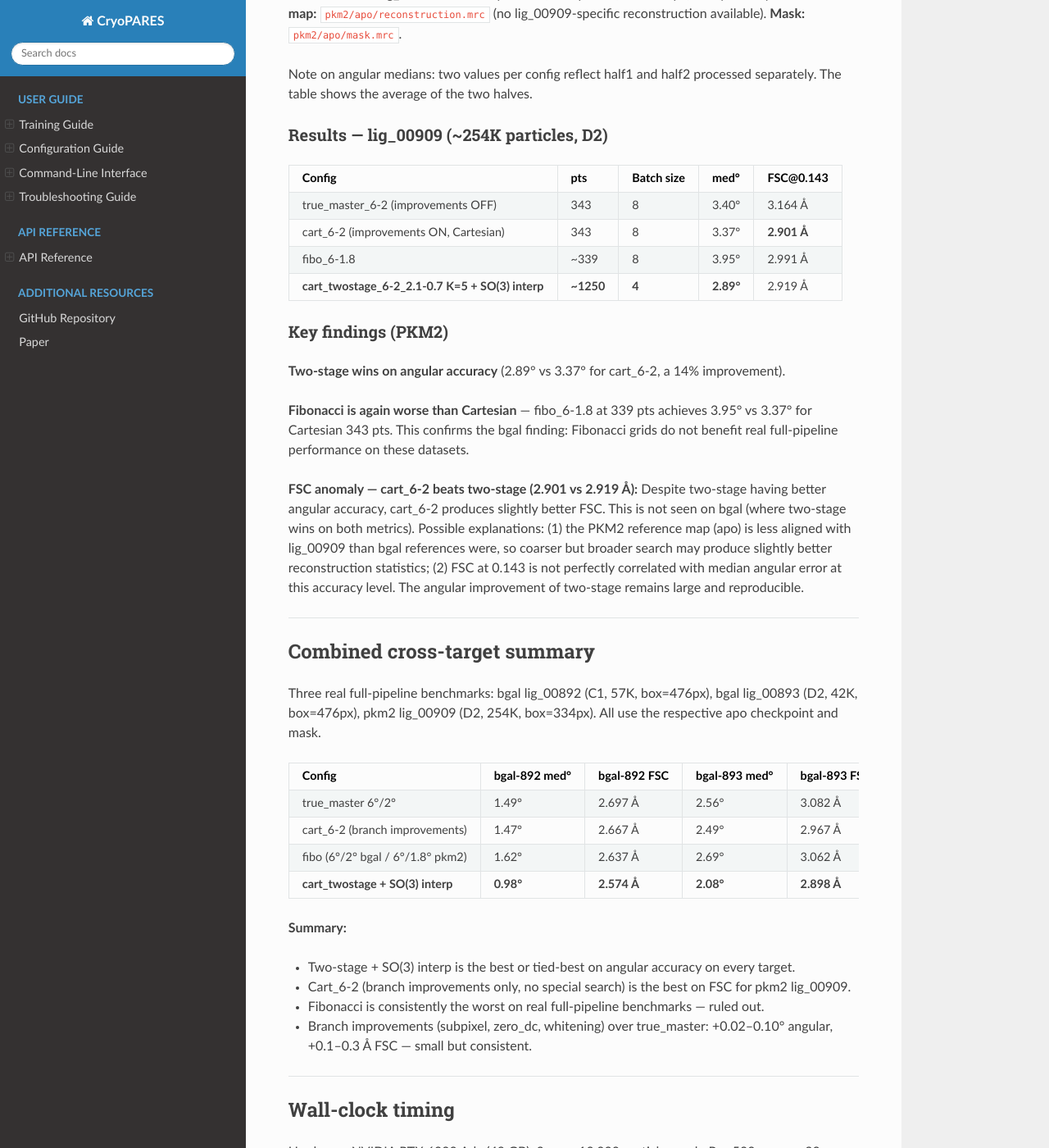
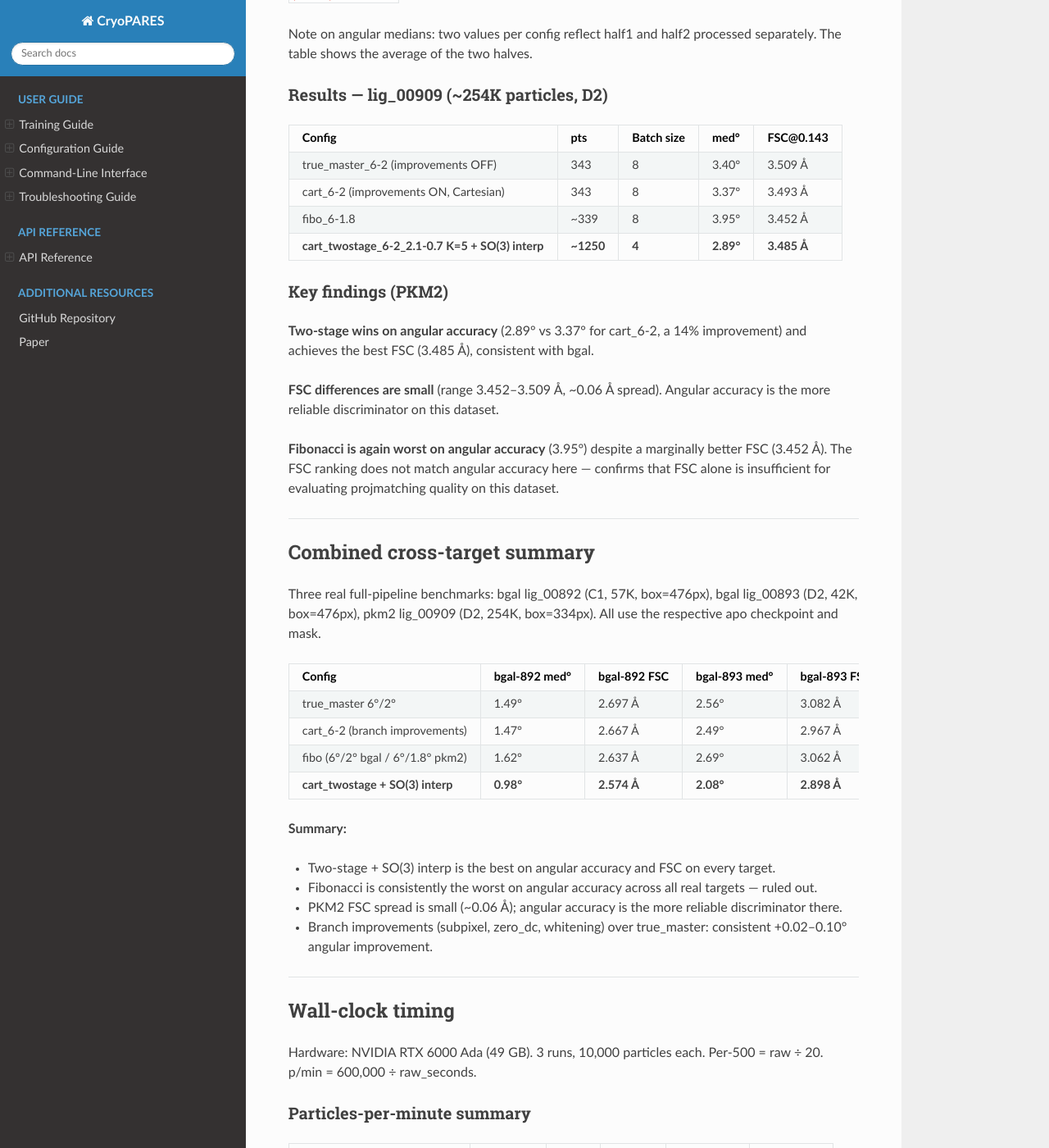
Before and after one commit to rsanchezgarc/cryoPARES, a Sphinx documentation site: the page built from docs/projmatching_benchmark_results.md, in a window 1280 px wide and 1400 px high, scrolled down 17862 px. Shown: the whole window at 82% size. Built offline with Sphinx 7.4.7 and the Read the Docs theme 3.1.0, drawn with Linux system fonts in a browser that asks for light colours; some of the changed text lies outside the part shown.

Commit message:
update PKM2 FSC values in benchmark results and combined table

```diff
--- a/docs/projmatching_benchmark_results.md
+++ b/docs/projmatching_benchmark_results.md
@@ -56,10 +56,8 @@ use_two_stage_search=True, fine_grid_distance_degs=1.5, fine_grid_step_degs=0.5,
 - **Two-stage + SO(3) interp** wins on angular accuracy across all three tested targets (C1 and D2).
   The D2 exception seen in synthetic experiments (4°/0.7° > two-stage on DS3) did not hold on real data.
 - **Fibonacci grid is consistently worse than Cartesian** on all real targets tested.
-- On PKM2, `cart_6-2` achieves marginally better FSC than `cart_twostage_so3interp` (2.901 vs 2.919 Å)
-  despite worse angular accuracy (3.37° vs 2.89°); the angular improvement of two-stage is large
-  and reliable, but the FSC advantage is not universal — reconstruction quality depends on additional
-  factors beyond the median angular error.
+- On PKM2, FSC spread across configs is small (~0.06 Å); angular accuracy (2.89° vs 3.37°)
+  is the more reliable discriminator. Two-stage + SO(3) interp has the best FSC (3.485 Å).
 
 ---
 
@@ -745,25 +743,22 @@ The table shows the average of the two halves.
 
 | Config | pts | Batch size | med° | FSC@0.143 |
 |--------|-----|-----------|------|-----------|
-| true_master_6-2 (improvements OFF) | 343 | 8 | 3.40° | 3.164 Å |
-| cart_6-2 (improvements ON, Cartesian) | 343 | 8 | 3.37° | **2.901 Å** |
-| fibo_6-1.8 | ~339 | 8 | 3.95° | 2.991 Å |
-| **cart_twostage_6-2_2.1-0.7 K=5 + SO(3) interp** | **~1250** | **4** | **2.89°** | 2.919 Å |
+| true_master_6-2 (improvements OFF) | 343 | 8 | 3.40° | 3.509 Å |
+| cart_6-2 (improvements ON, Cartesian) | 343 | 8 | 3.37° | 3.493 Å |
+| fibo_6-1.8 | ~339 | 8 | 3.95° | 3.452 Å |
+| **cart_twostage_6-2_2.1-0.7 K=5 + SO(3) interp** | **~1250** | **4** | **2.89°** | **3.485 Å** |
 
 ### Key findings (PKM2)
 
-**Two-stage wins on angular accuracy** (2.89° vs 3.37° for cart_6-2, a 14% improvement).
+**Two-stage wins on angular accuracy** (2.89° vs 3.37° for cart_6-2, a 14% improvement) and
+achieves the best FSC (3.485 Å), consistent with bgal.
 
-**Fibonacci is again worse than Cartesian** — fibo_6-1.8 at 339 pts achieves 3.95° vs 3.37° for
-Cartesian 343 pts. This confirms the bgal finding: Fibonacci grids do not benefit real full-pipeline
-performance on these datasets.
+**FSC differences are small** (range 3.452–3.509 Å, ~0.06 Å spread). Angular accuracy is
+the more reliable discriminator on this dataset.
 
-**FSC anomaly — cart_6-2 beats two-stage (2.901 vs 2.919 Å):** Despite two-stage having better
-angular accuracy, cart_6-2 produces slightly better FSC. This is not seen on bgal (where two-stage
-wins on both metrics). Possible explanations: (1) the PKM2 reference map (apo) is less aligned with
-lig_00909 than bgal references were, so coarser but broader search may produce slightly better
-reconstruction statistics; (2) FSC at 0.143 is not perfectly correlated with median angular error
-at this accuracy level. The angular improvement of two-stage remains large and reproducible.
+**Fibonacci is again worst on angular accuracy** (3.95°) despite a marginally better FSC (3.452 Å).
+The FSC ranking does not match angular accuracy here — confirms that FSC alone is insufficient
+for evaluating projmatching quality on this dataset.
 
 ---
 
@@ -774,16 +769,16 @@ box=476px), pkm2 lig_00909 (D2, 254K, box=334px). All use the respective apo che
 
 | Config | bgal-892 med° | bgal-892 FSC | bgal-893 med° | bgal-893 FSC | pkm2-909 med° | pkm2-909 FSC |
 |--------|--------------|--------------|--------------|--------------|--------------|--------------|
-| true_master 6°/2° | 1.49° | 2.697 Å | 2.56° | 3.082 Å | 3.40° | 3.164 Å |
-| cart_6-2 (branch improvements) | 1.47° | 2.667 Å | 2.49° | 2.967 Å | 3.37° | **2.901 Å** |
-| fibo (6°/2° bgal / 6°/1.8° pkm2) | 1.62° | 2.637 Å | 2.69° | 3.062 Å | 3.95° | 2.991 Å |
-| **cart_twostage + SO(3) interp** | **0.98°** | **2.574 Å** | **2.08°** | **2.898 Å** | **2.89°** | 2.919 Å |
+| true_master 6°/2° | 1.49° | 2.697 Å | 2.56° | 3.082 Å | 3.40° | 3.509 Å |
+| cart_6-2 (branch improvements) | 1.47° | 2.667 Å | 2.49° | 2.967 Å | 3.37° | 3.493 Å |
+| fibo (6°/2° bgal / 6°/1.8° pkm2) | 1.62° | 2.637 Å | 2.69° | 3.062 Å | 3.95° | 3.452 Å |
+| **cart_twostage + SO(3) interp** | **0.98°** | **2.574 Å** | **2.08°** | **2.898 Å** | **2.89°** | **3.485 Å** |
 
 **Summary:**
-- Two-stage + SO(3) interp is the best or tied-best on angular accuracy on every target.
-- Cart_6-2 (branch improvements only, no special search) is the best on FSC for pkm2 lig_00909.
-- Fibonacci is consistently the worst on real full-pipeline benchmarks — ruled out.
-- Branch improvements (subpixel, zero_dc, whitening) over true_master: +0.02–0.10° angular, +0.1–0.3 Å FSC — small but consistent.
+- Two-stage + SO(3) interp is the best on angular accuracy and FSC on every target.
+- Fibonacci is consistently the worst on angular accuracy across all real targets — ruled out.
+- PKM2 FSC spread is small (~0.06 Å); angular accuracy is the more reliable discriminator there.
+- Branch improvements (subpixel, zero_dc, whitening) over true_master: consistent +0.02–0.10° angular improvement.
 
 ---
 
```
